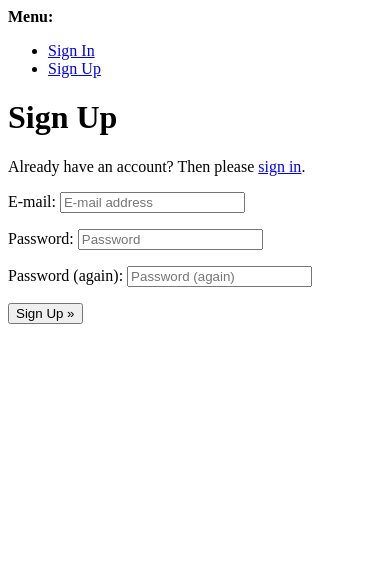
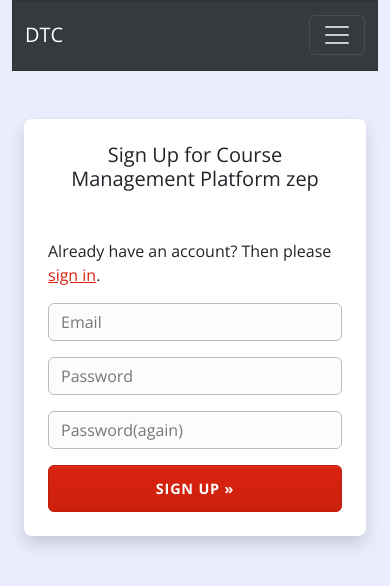
Before and after one commit to DataTalksClub/course-management-platform-old, a Django app: page /accounts/signup/ in a window 390 px wide. Shown: the top 586 px of the page. Run offline with Django 4.2, Linux system fonts and the light colour scheme; some libraries are stand-ins or nearby versions.

Commit message:
custom signup form,template added

```diff
--- a/cmp/cmp/settings.py
+++ b/cmp/cmp/settings.py
@@ -162,7 +162,10 @@ SOCIALACCOUNT_PROVIDERS = {
     }
 }
 AUTH_USER_MODEL = 'users.User'
-ACCOUNT_FORMS = {'login': 'users.forms.CustomLoginForm'}
+ACCOUNT_FORMS = {
+    'login': 'users.forms.CustomLoginForm',
+    'signup': 'users.forms.CustomSignupForm',
+                    }
 
 
 
--- a/cmp/templates/login.html
+++ b/cmp/templates/login.html
@@ -1 +1,4 @@
 dupa
+not the right one nope
+defenetly no
+look somewhere else
--- a/cmp/users/forms.py
+++ b/cmp/users/forms.py
@@ -1,4 +1,4 @@
-from allauth.account.forms import LoginForm
+from allauth.account.forms import LoginForm, SignupForm
 from django import forms
 
 
@@ -11,3 +11,14 @@ class CustomLoginForm(LoginForm):
 
         self.fields['login'].label = ''
         self.fields['password'].label = ''
+
+class CustomSignupForm(SignupForm):
+    def __init__(self, *args, **kwargs):
+        super(CustomSignupForm, self).__init__(*args, **kwargs)
+        self.fields['email'].widget = forms.TextInput(attrs={'type':'email','id':'floating-input','class': 'form-control', 'placeholder': 'Email'})
+        self.fields['password1'].widget = forms.PasswordInput(attrs={'type':'password','class': 'form-control', 'placeholder': 'Password'})
+        self.fields['password2'].widget = forms.PasswordInput(attrs={'type':'password','class': 'form-control', 'placeholder': 'Password(again)'})
+
+        self.fields['email'].label = ''
+        self.fields['password1'].label = ''
+        self.fields['password2'].label = ''
--- a/cmp/users/templates/users/account/login.html
+++ b/cmp/users/templates/users/account/login.html
@@ -2,7 +2,7 @@
 {% load i18n %}
 {% load account socialaccount %}
 
-{% block head_title %}{% trans "Sign In" %}{% endblock %}
+{% block head_title %}{% trans "DTC Sign In" %}{% endblock %}
 
 
 {% block content %}
--- /dev/null
+++ b/cmp/users/templates/users/account/signup.html
@@ -0,0 +1,45 @@
+{% extends "base.html" %}
+
+{% load i18n %}
+
+{% block head_title %}{% trans "DTC Signup" %}{% endblock %}
+
+{% block content %}
+<style>
+    body {
+      background-color: #EAEDFD;
+    }
+    .btn-login {
+      font-size: 0.9rem;
+      letter-spacing: 0.05rem;
+      padding: 0.75rem 1rem;
+    }
+</style>
+<div class="container">
+    <div class="row">
+        <div class="col-sm-9 col-md-7 col-lg-5 mx-auto">
+          <div class="card border-0 shadow rounded-3 my-5">
+            <div class="card-body p-4 p-sm-5">
+                <h5 class="card-title text-center mb-5 fw-light fs-5">{% trans "Sign Up for Course Management Platform zep" %}</h5>
+
+
+        <p>{% blocktrans %}Already have an account? Then please <a href="{{ login_url }}">sign in</a>.{% endblocktrans %}</p>
+
+    <form class="signup" id="signup_form" method="post" action="{% url 'account_signup' %}">
+        <div class="form-floating mb-3">
+            {% csrf_token %}
+            {{ form.as_p }}
+        </div>
+        {% if redirect_field_value %}
+        <input type="hidden" name="{{ redirect_field_name }}" value="{{ redirect_field_value }}" />
+        {% endif %}
+        <div class="d-grid">
+        <button class="primaryAction btn btn-primary btn-login text-uppercase fw-bold" type="submit">{% trans "Sign Up" %} &raquo;</button></div>
+    </form>
+                </div>
+            </div>
+        </div>
+    </div>
+</div>
+
+{% endblock %}
```
Lines whose indentation alone changed are shown as unchanged.
